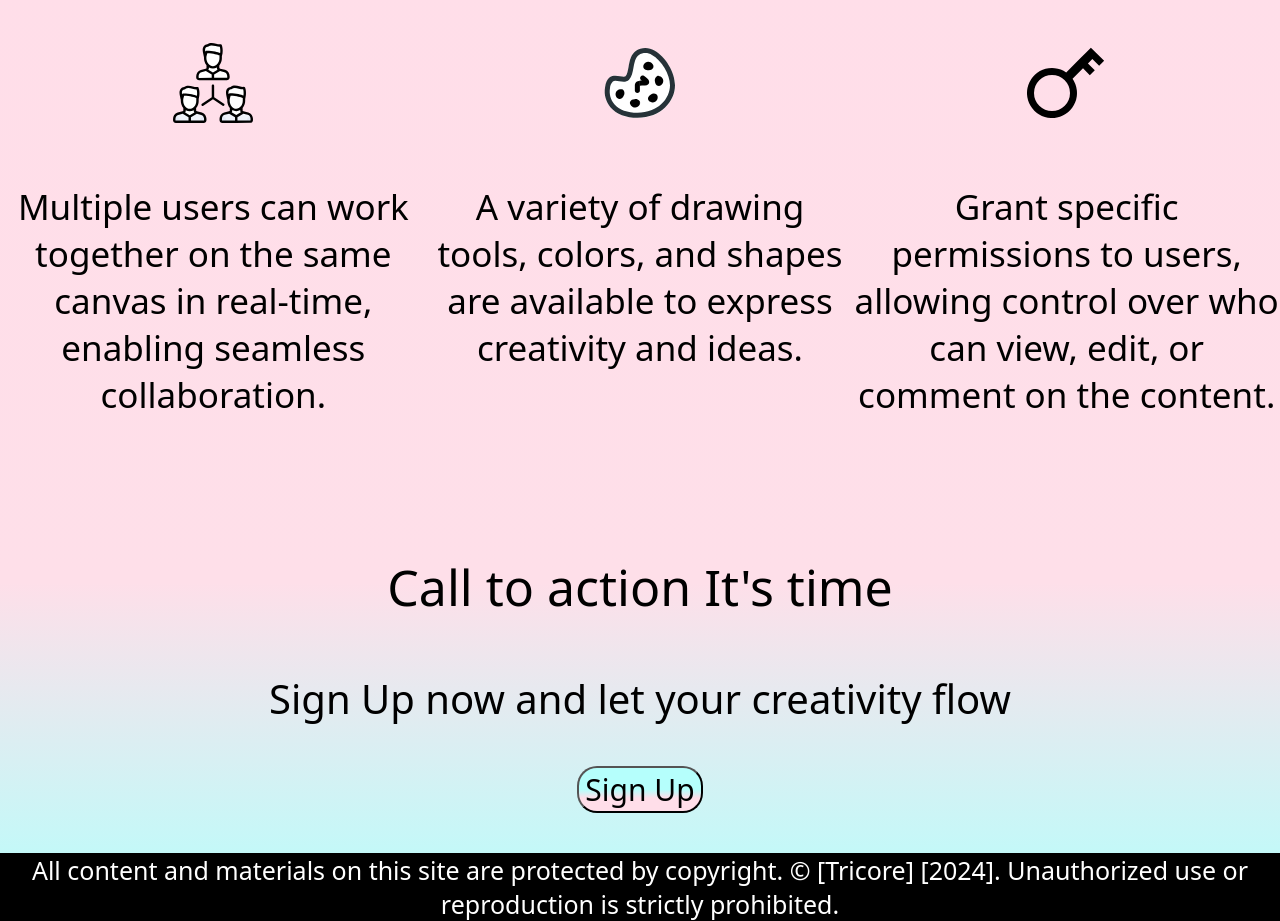
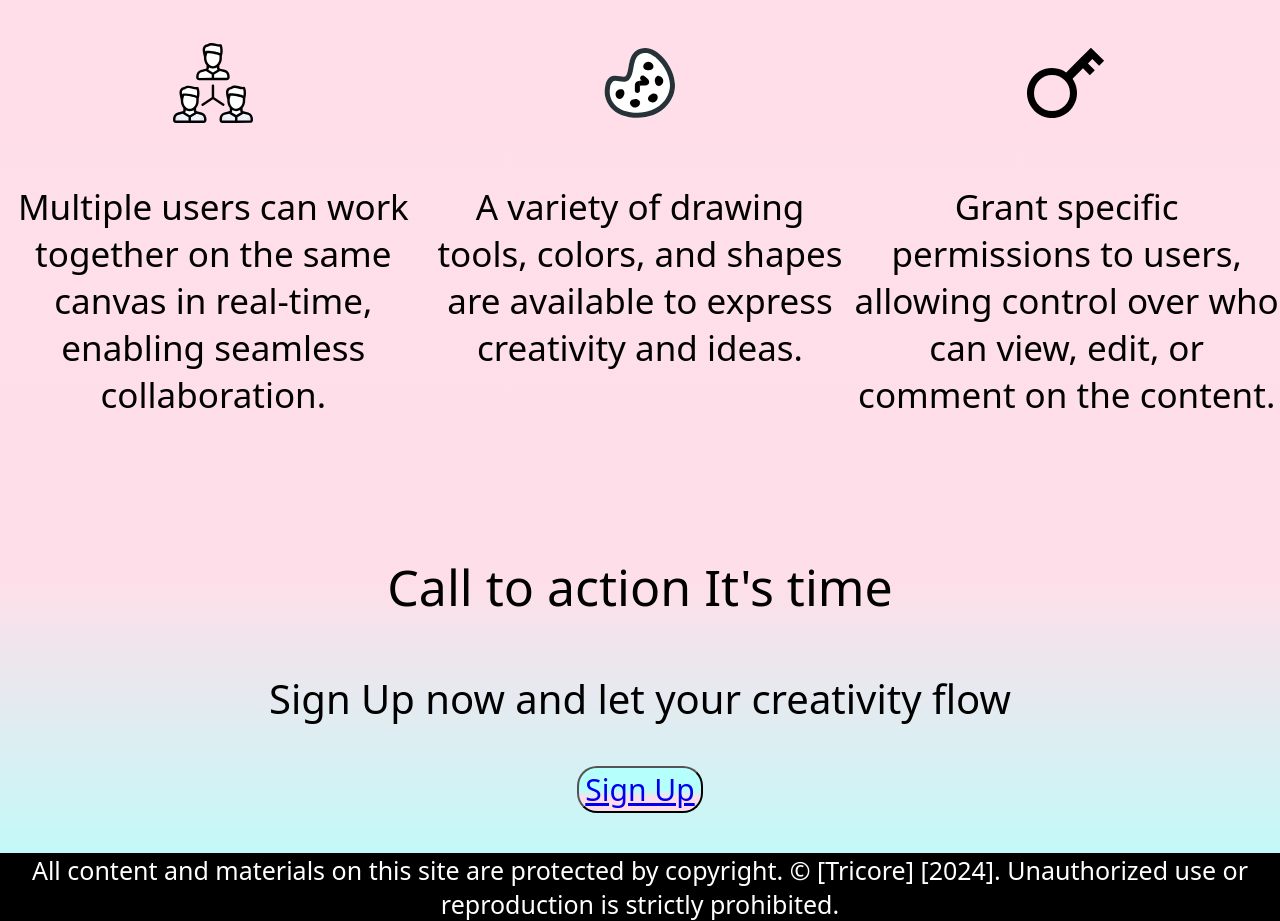
Before and after one commit to Deepanshuisjod/Collab-draw, a plain HTML site: page frontend/index.html in a window 1280 px wide. Shown: the part 772-1693 px from the top of the page. Drawn offline with Linux system fonts and the light colour scheme; a web font is replaced by a local one.

Commit message:
modify index.html
add anchor tag to the sign up button

```diff
--- a/frontend/index.html
+++ b/frontend/index.html
@@ -47,7 +47,7 @@
                 <p class="q1-sign-up qte">Call to action It's time</p>
                 <p class="q2-sign-up qte">Sign Up now and let your creativity flow</p>
                 <div class="button">
-                    <button id="button-sign-up">Sign Up</button>
+                    <button id="button-sign-up"><a href="./user_auth/sign_up.html">Sign Up</a></button>
                 </div>
             </div>
             <div id="footer">
```
